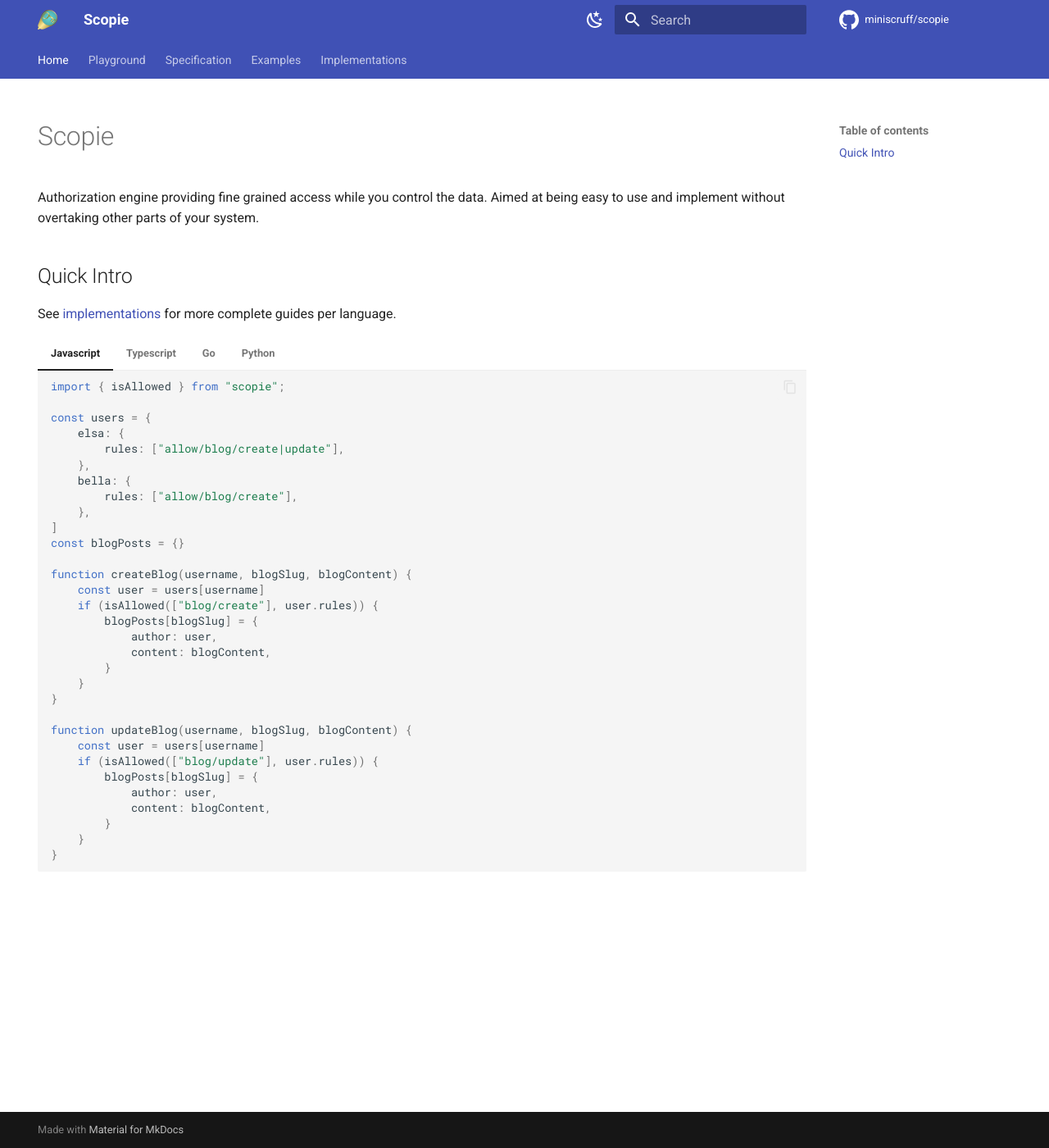
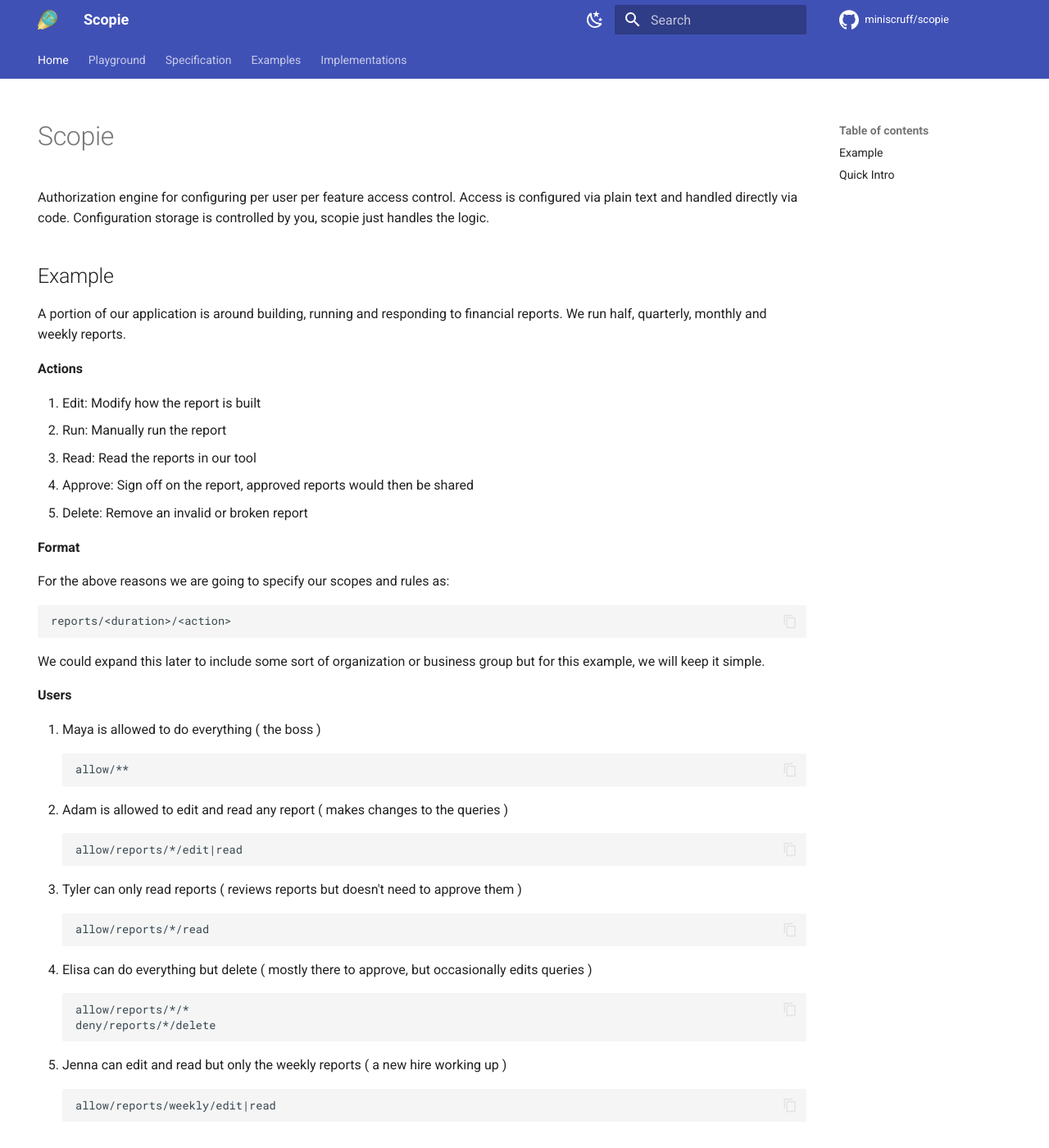
Before and after one commit to miniscruff/scopie, an MkDocs documentation site: the page built from docs/index.md, in a window 1280 px wide and 1400 px high. Shown: the whole window at 82% size. Built offline with MkDocs 1.6.1 and Material for MkDocs 9.7.7, drawn with Linux system fonts in a browser that asks for light colours; comment, search, counter and statistics services are not loaded.

Commit message:
a little bit more of an intro with an example

````diff
--- a/docs/index.md
+++ b/docs/index.md
@@ -5,8 +5,56 @@
 
 # Scopie
 
-Authorization engine providing fine grained access while you control the data.
-Aimed at being easy to use and implement without overtaking other parts of your system.
+Authorization engine for configuring per user per feature access control.
+Access is configured via plain text and handled directly via code.
+Configuration storage is controlled by you, scopie just handles the logic.
+
+## Example
+
+A portion of our application is around building, running and responding to financial reports.
+We run half, quarterly, monthly and weekly reports.
+
+**Actions**
+
+1. Edit: Modify how the report is built
+2. Run: Manually run the report
+3. Read: Read the reports in our tool
+4. Approve: Sign off on the report, approved reports would then be shared
+5. Delete: Remove an invalid or broken report
+
+**Format**
+
+For the above reasons we are going to specify our scopes and rules as:
+```
+reports/<duration>/<action>
+```
+
+We could expand this later to include some sort of organization or business
+group but for this example, we will keep it simple.
+
+**Users**
+
+1. Maya is allowed to do everything ( the boss )
+```
+allow/**
+```
+2. Adam is allowed to edit and read any report ( makes changes to the queries )
+```
+allow/reports/*/edit|read
+```
+3. Tyler can only read reports ( reviews reports but doesn't need to approve them )
+```
+allow/reports/*/read
+```
+4. Elisa can do everything but delete ( mostly there to approve, but occasionally edits queries )
+```
+allow/reports/*/*
+deny/reports/*/delete
+```
+5. Jenna can edit and read but only the weekly reports ( a new hire working up )
+```
+allow/reports/weekly/edit|read
+```
 
 ## Quick Intro
 See [implementations](./implementations.md) for more complete guides per language.
````
Also changed, not shown: README.md (+50 -7 lines).
